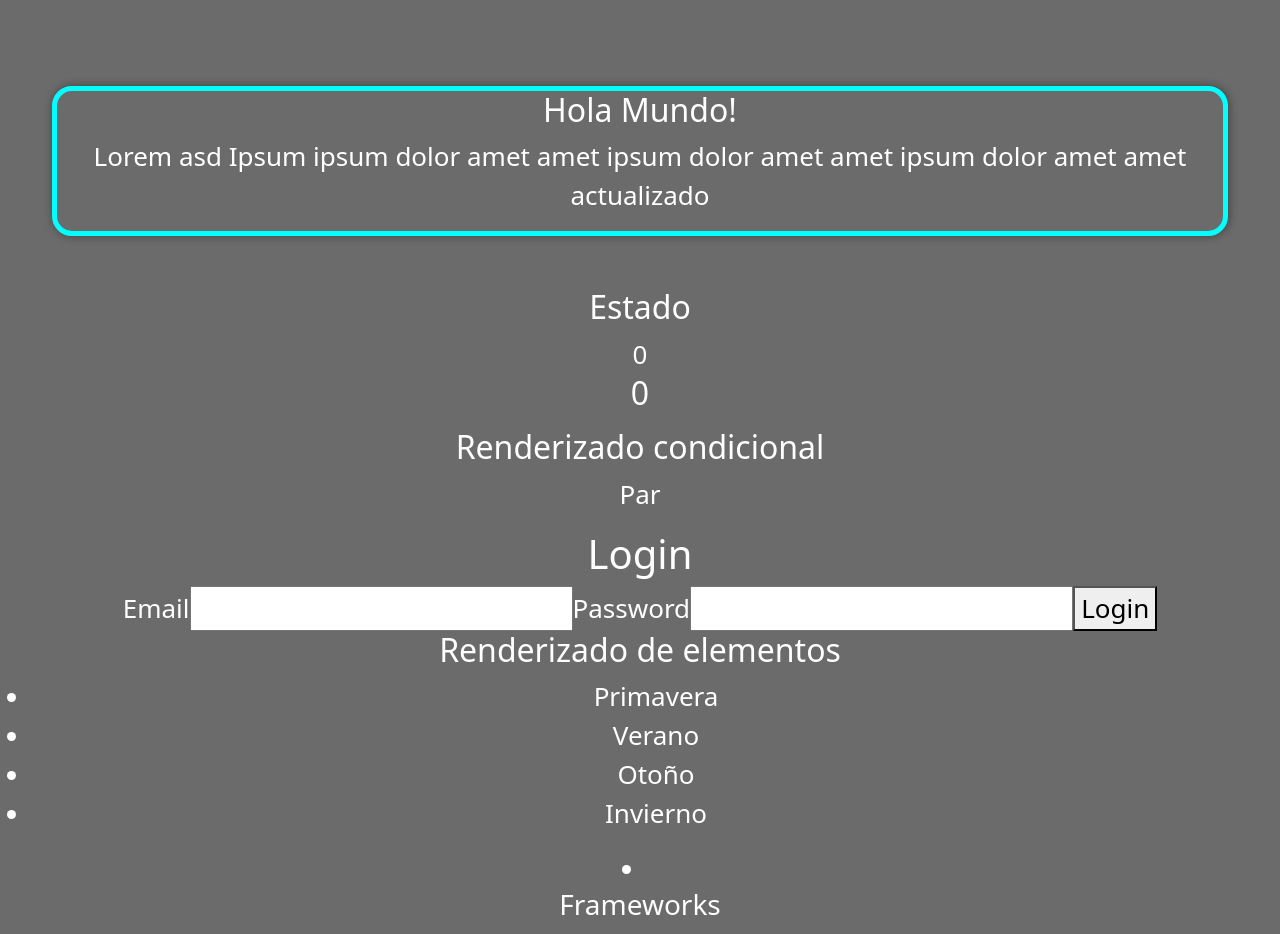
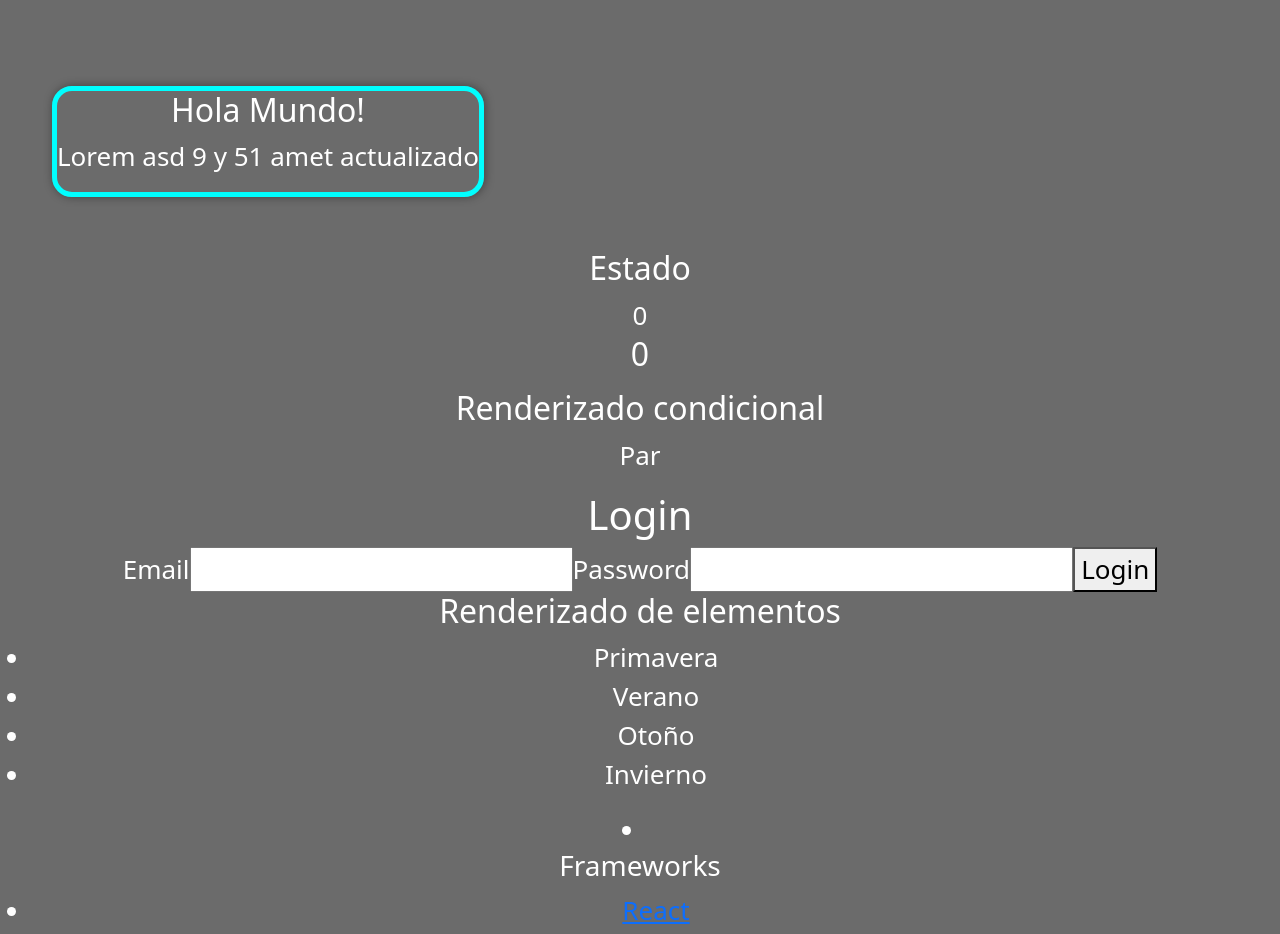
Before and after one commit to gonzaloventura/react-app, a React (Create React App) app: page / in a window 1280 px wide. Shown: the part 1620-2554 px from the top of the page. Built offline with nearby package versions, Linux system fonts and the light colour scheme.

Commit message:
Estado update

```diff
--- a/src/App.js
+++ b/src/App.js
@@ -53,7 +53,7 @@ function App() {
         />
         <Card
           title="Hola Mundo!"
-          text="Lorem asd Ipsum  ipsum dolor amet amet ipsum dolor amet amet ipsum dolor amet amet actualizado"
+          text="Lorem asd 9 y 51 amet actualizado"
         />
 
         <Estado msg="Esto es un estado actualizado 9 y 51" />
```
